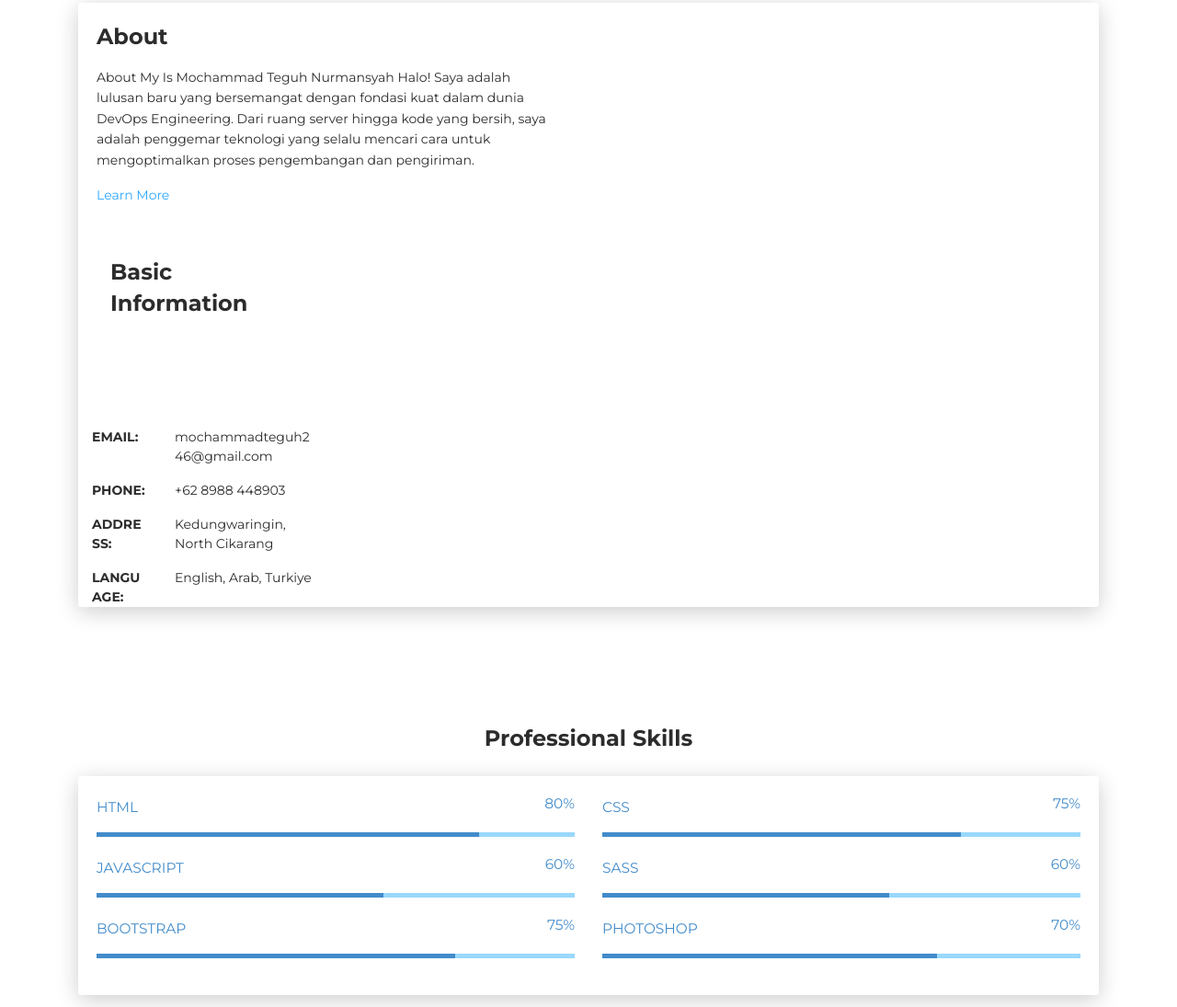
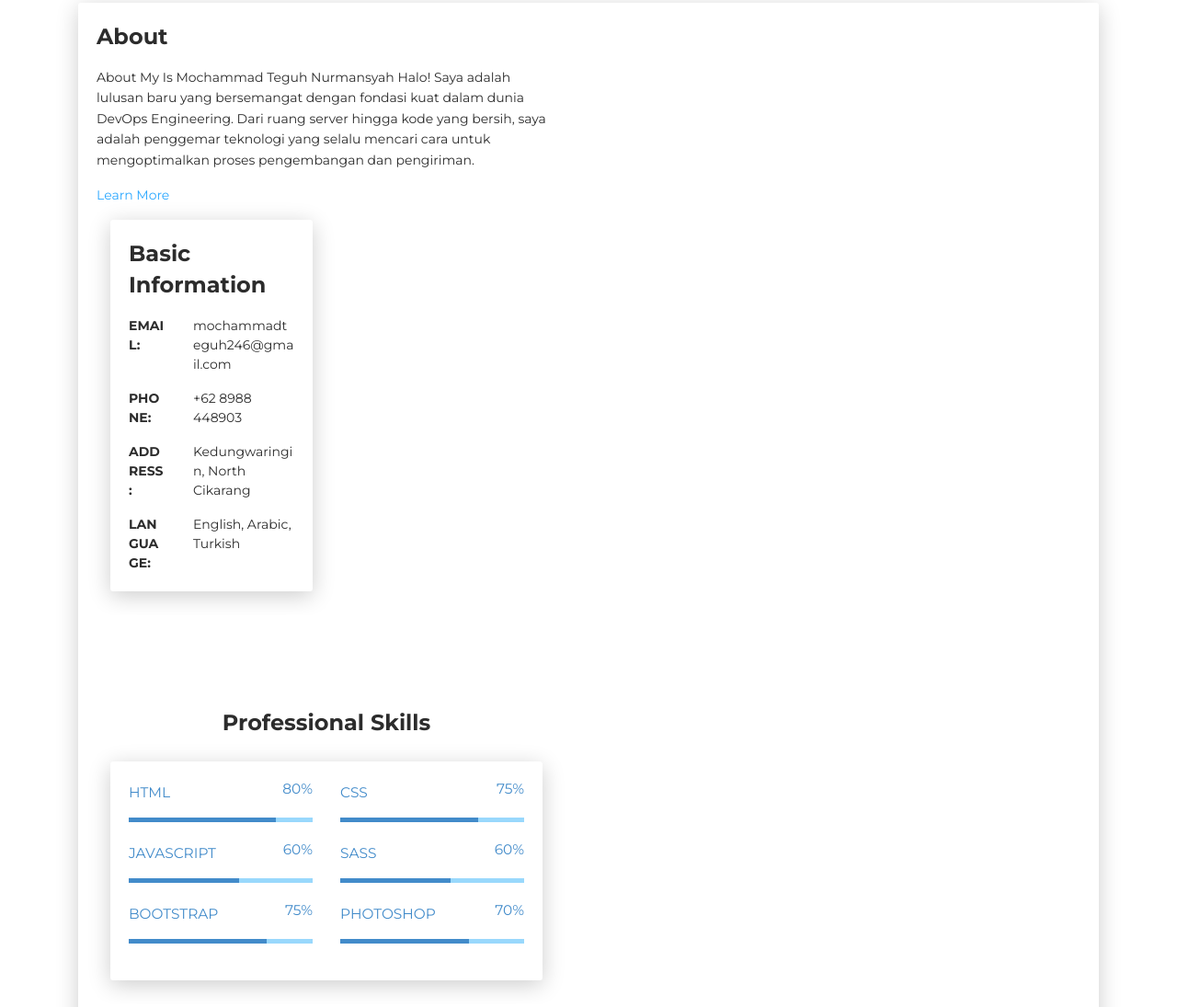
Before and after one commit to TeguhMochammad/TeguhMochammad.github.io, a plain HTML site: page index.html in a window 1280 px wide. Shown: the part 617-1712 px from the top of the page at 92% size. Drawn offline with Linux system fonts and the light colour scheme.

Commit message:
Update index.html

```diff
--- a/index.html
+++ b/index.html
@@ -72,11 +72,12 @@ My Is Mochammad Teguh Nurmansyah
 
 Halo! Saya adalah lulusan baru yang bersemangat dengan fondasi kuat dalam dunia DevOps Engineering. Dari ruang server hingga kode yang bersih, saya adalah penggemar teknologi yang selalu mencari cara untuk mengoptimalkan proses pengembangan dan pengiriman.</p>
             <a href="https://templateflip.com/templates/creative-cv/" target="_blank">Learn More</a></p>
-          </div>
+         <div class="container">
+  <div class="row">
     <div class="col-lg-6 col-md-12">
+      <div class="card">
         <div class="card-body">
           <div class="h4 mt-0 title">Basic Information</div>
-          </div>
           <div class="row mt-3">
             <div class="col-sm-4"><strong class="text-uppercase">Email:</strong></div>
             <div class="col-sm-8">mochammadteguh246@gmail.com</div>
@@ -91,14 +92,14 @@ Halo! Saya adalah lulusan baru yang bersemangat dengan fondasi kuat dalam dunia
           </div>
           <div class="row mt-3">
             <div class="col-sm-4"><strong class="text-uppercase">Language:</strong></div>
-              <div class="col-sm-8">English, Arab, Turkiye</div>
+            <div class="col-sm-8">English, Arabic, Turkish</div>
           </div>
         </div>
       </div>
     </div>
   </div>
 </div>
-</div>
+
 <div class="section" id="skill">
   <div class="container">
     <div class="h4 text-center mb-4 title">Professional Skills</div>
```
Lines whose indentation alone changed are shown as unchanged.
